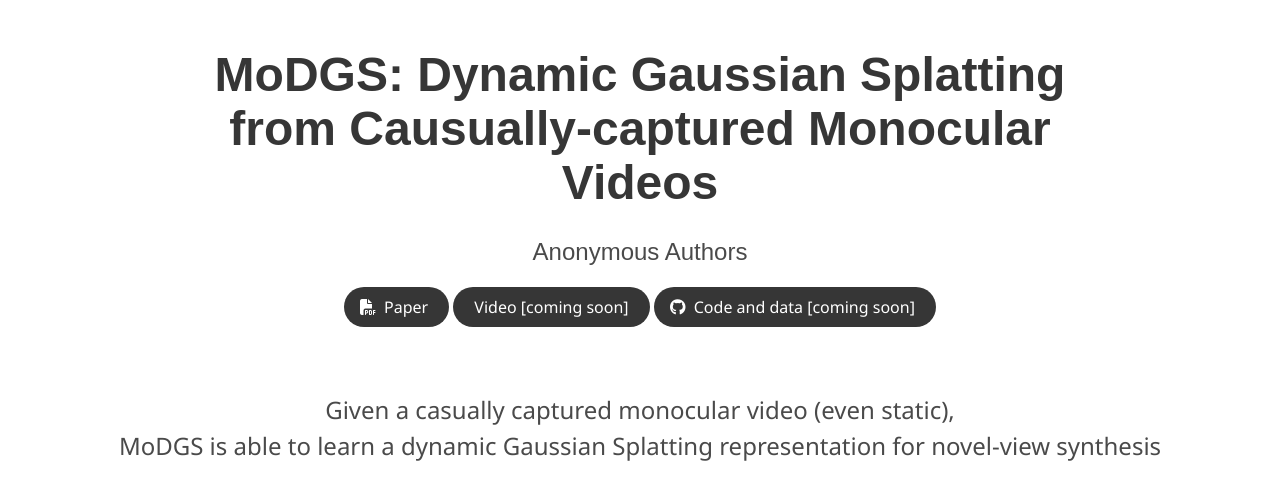
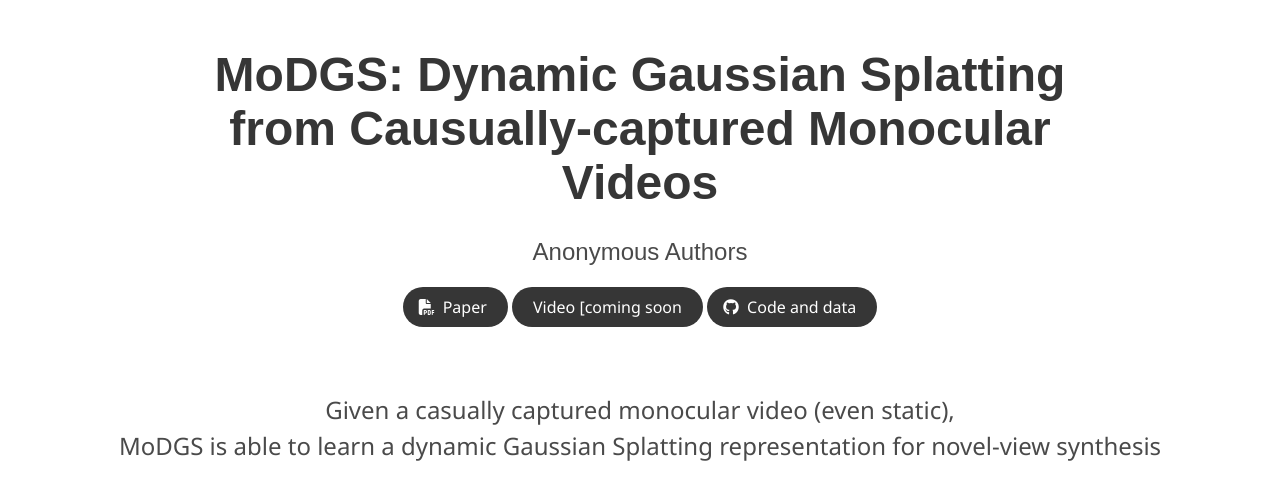
Before and after one commit to MoDGS/MoDGS.github.io, a plain HTML site: page index.html in a window 1280 px wide. Shown: the top 491 px of the page. Drawn offline with nearby package versions, Linux system fonts and the light colour scheme; some icons are missing; a web font is replaced by a local one.

Commit message:
Update index.html

```diff
--- a/index.html
+++ b/index.html
@@ -69,7 +69,7 @@
                         d="M549.655 124.083c-6.281-23.65-24.787-42.276-48.284-48.597C458.781 64 288 64 288 64S117.22 64 74.629 75.486c-23.497 6.322-42.003 24.947-48.284 48.597-11.412 42.867-11.412 132.305-11.412 132.305s0 89.438 11.412 132.305c6.281 23.65 24.787 41.5 48.284 47.821C117.22 448 288 448 288 448s170.78 0 213.371-11.486c23.497-6.321 42.003-24.171 48.284-47.821 11.412-42.867 11.412-132.305 11.412-132.305s0-89.438-11.412-132.305zm-317.51 213.508V175.185l142.739 81.205-142.739 81.201z">
                       </path>
                     </svg>
-                    <span>Video [coming soon]</span>
+                    <span>Video [coming soon</span>
                   </a>
                 </span>
                 <!--
@@ -87,7 +87,8 @@
                     <span class="icon">
                       <i class="fab fa-github"></i>
                     </span>
-                    <span>Code and data [coming soon]</span>
+<!--                     <span>Code and data [coming soon</span> -->
+                             <span>Code and data </span>
                   </a>
                 </span>
 
```
